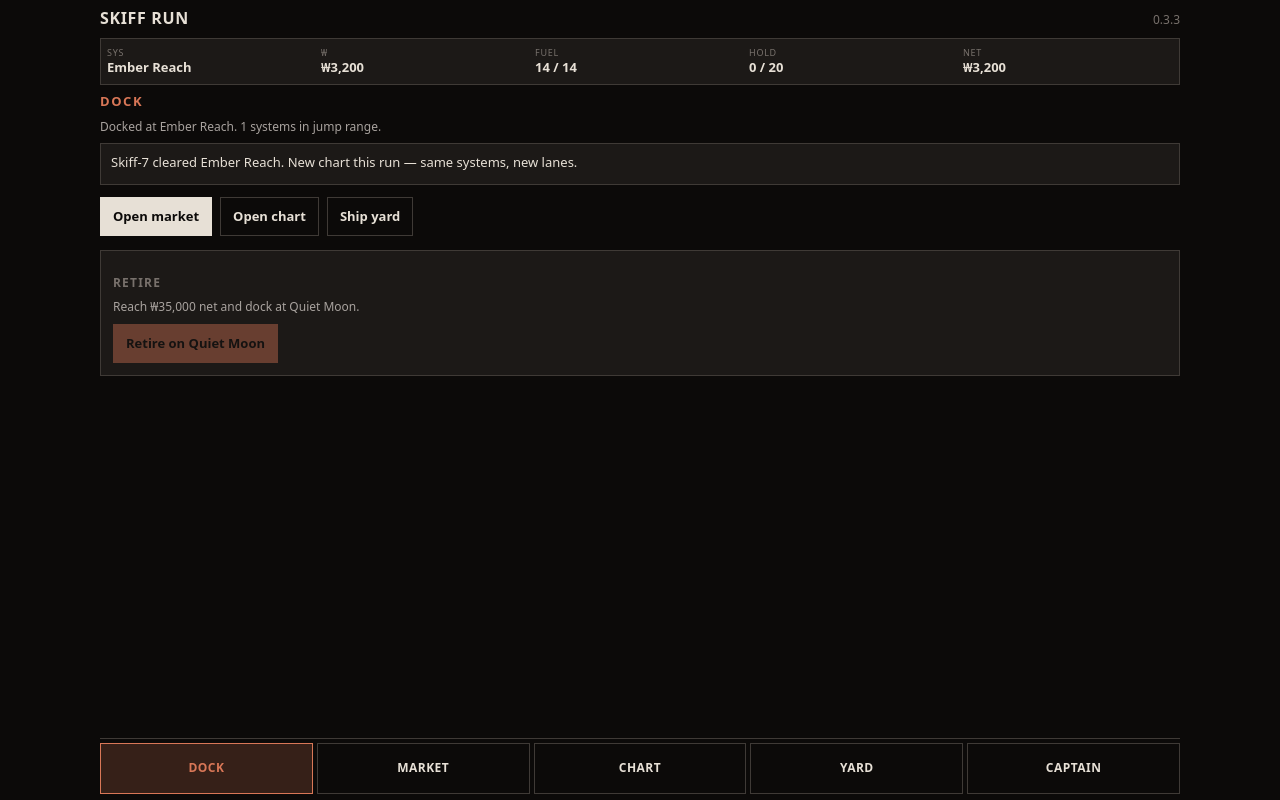
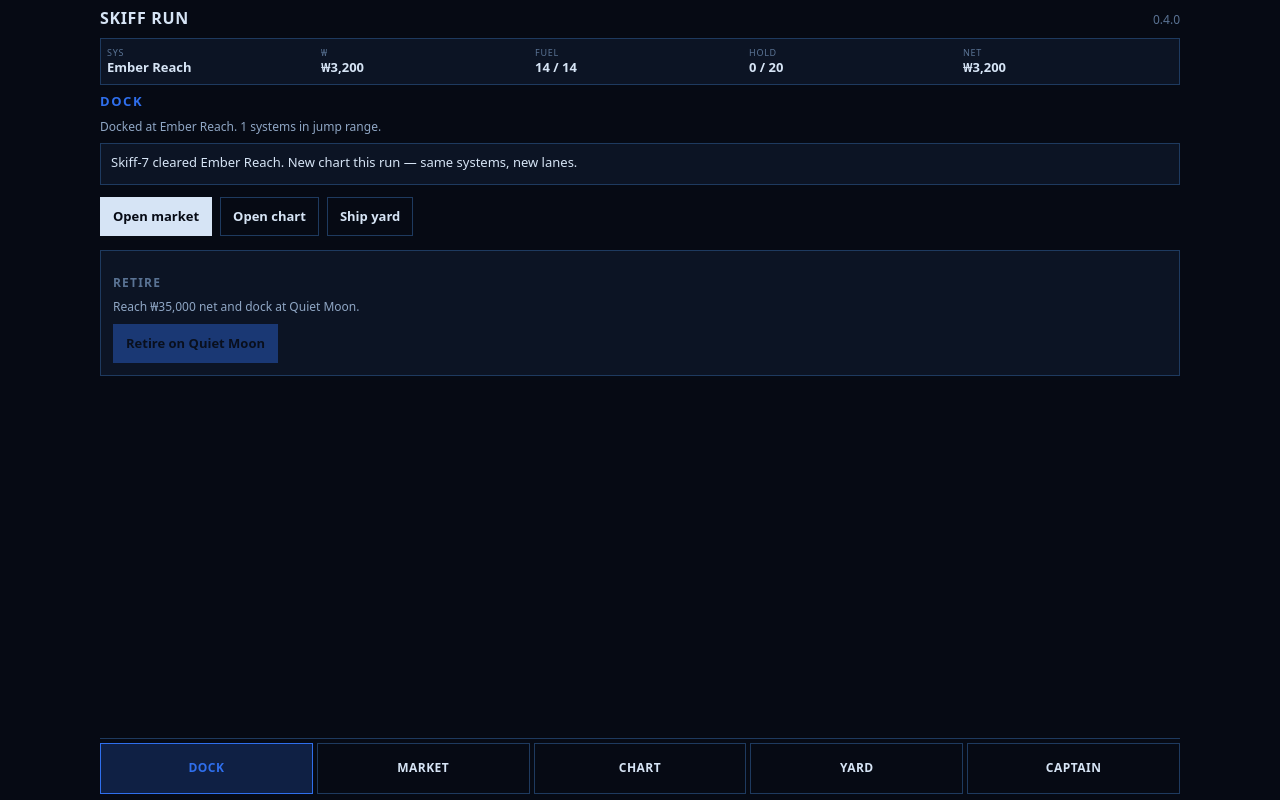
Before and after one commit to of1-dev/skiff-run, a plain HTML site: page index.html in a window 1280 px wide. Drawn offline with Linux system fonts and the light colour scheme.

Commit message:
Theme packs: Cobalt, Coffee, LCARS (0.4.0)
CSS data-theme packs with Captain switcher; preference saved separately.
Chart canvas reads theme tokens. Cobalt is default.

```diff
--- a/game.js
+++ b/game.js
@@ -1,7 +1,9 @@
 (() => {
   "use strict";
-  const VERSION = "0.3.3";
+  const VERSION = "0.4.0";
   const SAVE_KEY = "skiff-run-v1";
+  const THEME_KEY = "skiff-run-theme";
+  const THEMES = ["cobalt", "coffee", "lcars"];
   const RETIRE_NET = 35000;
   const FUEL_PRICE = 45;
   const CREW_HIRE = 800;
@@ -288,6 +290,64 @@
   const el = (id) => document.getElementById(id);
   const log = (msg) => { state.log = msg; el("log").textContent = msg; };
 
+  function cssVar(name, fallback) {
+    const v = getComputedStyle(document.documentElement).getPropertyValue(name).trim();
+    return v || fallback;
+  }
+
+  function themeColors() {
+    return {
+      bg: cssVar("--map-bg", "#04070F"),
+      here: cssVar("--map-here", "#2F6FED"),
+      sel: cssVar("--map-sel", "#D6E4F5"),
+      reach: cssVar("--map-reach", "#9BB4D4"),
+      far: cssVar("--map-far", "#33445C"),
+      label: cssVar("--map-label", "#D6E4F5"),
+      mute: cssVar("--map-mute", "#5A7394"),
+      grid: cssVar("--map-grid", "rgba(30,58,95,0.65)"),
+      ring: cssVar("--map-ring", "rgba(47,111,237,0.55)"),
+      link: cssVar("--map-link", "rgba(47,164,160,0.55)"),
+      linkDim: cssVar("--map-link-dim", "rgba(30,58,95,0.4)"),
+    };
+  }
+
+  function currentTheme() {
+    const t = document.documentElement.getAttribute("data-theme") || "cobalt";
+    return THEMES.includes(t) ? t : "cobalt";
+  }
+
+  function applyTheme(name, persist) {
+    const t = THEMES.includes(name) ? name : "cobalt";
+    document.documentElement.setAttribute("data-theme", t);
+    const meta = document.querySelector('meta[name="theme-color"]');
+    if (meta) meta.setAttribute("content", cssVar("--wall", "#060A14"));
+    document.querySelectorAll("[data-theme-pick]").forEach((b) => {
+      b.classList.toggle("active", b.dataset.themePick === t);
+    });
+    const hint = el("theme-hint");
+    if (hint) {
+      hint.textContent = t === "cobalt"
+        ? "Cobalt — dark navy hull console."
+        : t === "coffee"
+          ? "Coffee — the earlier stone and clay look."
+          : "LCARS — orange console homage (fan aesthetic pack).";
+    }
+    if (persist !== false) {
+      try { localStorage.setItem(THEME_KEY, t); } catch (e) {}
+    }
+    if (typeof ui !== "undefined" && ui && ui.tab === "chart") {
+      sizeMap();
+      drawMap();
+    }
+  }
+
+  function loadTheme() {
+    let t = "cobalt";
+    try { t = localStorage.getItem(THEME_KEY) || "cobalt"; } catch (e) {}
+    applyTheme(t, false);
+  }
+
+
   const qtyMap = Object.fromEntries(GOODS.map((g) => [g.id, 1]));
   function qtyFor(id) { return qtyMap[id] || 1; }
   function setQty(id, n) {
@@ -356,8 +416,9 @@
     const h = canvas.height / dpr;
     ctx.save();
     ctx.setTransform(dpr, 0, 0, dpr, 0, 0);
+    const tc = themeColors();
     ctx.clearRect(0, 0, w, h);
-    ctx.fillStyle = "#0C0A09";
+    ctx.fillStyle = tc.bg;
     ctx.fillRect(0, 0, w, h);
 
     const here = sys(state.system);
@@ -365,7 +426,7 @@
     const local = ui.chartMode === "local";
 
     // soft grid
-    ctx.strokeStyle = "rgba(63,58,54,0.55)";
+    ctx.strokeStyle = tc.grid;
     ctx.lineWidth = 1;
     for (let i = 1; i < 4; i++) {
       const x = (w * i) / 4;
@@ -377,7 +438,7 @@
     // range ring (always from here; in sector also show it)
     ctx.beginPath();
     ctx.arc((here.x / 100) * w, (here.y / 100) * h, (range / 100) * Math.min(w, h), 0, Math.PI * 2);
-    ctx.strokeStyle = "rgba(217,119,87,0.45)";
+    ctx.strokeStyle = tc.ring;
     ctx.lineWidth = 1.5;
     ctx.stroke();
 
@@ -389,7 +450,7 @@
       ctx.beginPath();
       ctx.moveTo((here.x / 100) * w, (here.y / 100) * h);
       ctx.lineTo((s.x / 100) * w, (s.y / 100) * h);
-      ctx.strokeStyle = reach ? "rgba(107,143,122,0.55)" : "rgba(63,58,54,0.35)";
+      ctx.strokeStyle = reach ? tc.link : tc.linkDim;
       ctx.stroke();
     });
 
@@ -402,20 +463,20 @@
       const r = s.id === here.id ? 7 : selected ? 6 : 4.5;
       ctx.beginPath();
       ctx.arc(px, py, r, 0, Math.PI * 2);
-      ctx.fillStyle = s.id === here.id ? "#D97757" : selected ? "#E7E0D6" : reach ? "#C4B9AC" : "#57534E";
+      ctx.fillStyle = s.id === here.id ? tc.here : selected ? tc.sel : reach ? tc.reach : tc.far;
       ctx.fill();
       if (selected) {
         ctx.beginPath();
         ctx.arc(px, py, r + 4, 0, Math.PI * 2);
-        ctx.strokeStyle = "#D97757";
+        ctx.strokeStyle = tc.here;
         ctx.stroke();
       }
-      ctx.fillStyle = reach || s.id === here.id ? "#E7E0D6" : "#78716C";
+      ctx.fillStyle = reach || s.id === here.id ? tc.label : tc.mute;
       ctx.font = "600 12px ui-sans-serif, system-ui, sans-serif";
       ctx.fillText(s.name, px + 9, py + 4);
       if (reach && s.id !== here.id) {
         const cost = fuelCost(here.id, s.id);
-        ctx.fillStyle = "#A8A29E";
+        ctx.fillStyle = tc.mute;
         ctx.font = "11px ui-sans-serif, system-ui, sans-serif";
         ctx.fillText(cost + "f", px + 9, py + 16);
       }
@@ -837,6 +898,11 @@
     drawMap();
   });
 
+  document.querySelectorAll("[data-theme-pick]").forEach((b) => {
+    b.onclick = () => applyTheme(b.dataset.themePick, true);
+  });
+  loadTheme();
+
   showTab("dock");
   render();
 })();
--- a/index.html
+++ b/index.html
@@ -1,9 +1,9 @@
 <!DOCTYPE html>
-<html lang="en">
+<html lang="en" data-theme="cobalt">
 <head>
   <meta charset="UTF-8" />
   <meta name="viewport" content="width=device-width, initial-scale=1, maximum-scale=1, user-scalable=no, viewport-fit=cover" />
-  <meta name="theme-color" content="#0C0A09" />
+  <meta name="theme-color" content="#060A14" />
   <meta name="apple-mobile-web-app-capable" content="yes" />
   <title>SKIFF RUN</title>
   <link rel="stylesheet" href="style.css" />
@@ -84,6 +84,15 @@
       <section id="tab-captain" class="panel" data-tab="captain" hidden>
         <h2>Captain</h2>
         <p class="hint">Save is automatic. New reshuffles the chart — same systems, new lanes.</p>
+        <h3 class="sub">Theme</h3>
+        <div class="theme-packs">
+          <div class="seg" role="group" aria-label="Theme pack">
+            <button type="button" class="seg-btn" data-theme-pick="cobalt">Cobalt</button>
+            <button type="button" class="seg-btn" data-theme-pick="coffee">Coffee</button>
+            <button type="button" class="seg-btn" data-theme-pick="lcars">LCARS</button>
+          </div>
+          <p class="hint" id="theme-hint">Cobalt is the default hull console look.</p>
+        </div>
         <button type="button" id="btn-reset" class="btn ghost">New game</button>
         <p class="disclaimer">Ember chart · original systems, goods, and hulls.</p>
       </section>
--- a/style.css
+++ b/style.css
@@ -1,4 +1,37 @@
-:root {
+/* Theme packs: data-theme on <html> — cobalt (default) | coffee | lcars */
+:root,
+[data-theme="cobalt"] {
+  --wall: #060A14;
+  --raised: #0C1424;
+  --line: #1E3A5F;
+  --type: #D6E4F5;
+  --dim: #8FA6C4;
+  --mute: #5A7394;
+  --ember: #2F6FED; /* accent (kept name for less churn) */
+  --sage: #2FA4A0;
+  --accent-soft: rgba(47, 111, 237, 0.22);
+  --map-bg: #04070F;
+  --map-here: #2F6FED;
+  --map-sel: #D6E4F5;
+  --map-reach: #9BB4D4;
+  --map-far: #33445C;
+  --map-label: #D6E4F5;
+  --map-mute: #5A7394;
+  --map-grid: rgba(30, 58, 95, 0.65);
+  --map-ring: rgba(47, 111, 237, 0.55);
+  --map-link: rgba(47, 164, 160, 0.55);
+  --map-link-dim: rgba(30, 58, 95, 0.4);
+  --radius: 0px;
+  --font: ui-sans-serif, system-ui, -apple-system, sans-serif;
+  --h2-track: 0.12em;
+  --safe-t: env(safe-area-inset-top, 0px);
+  --safe-b: env(safe-area-inset-bottom, 0px);
+  --safe-l: env(safe-area-inset-left, 0px);
+  --safe-r: env(safe-area-inset-right, 0px);
+  --tab-h: 56px;
+}
+
+[data-theme="coffee"] {
   --wall: #0C0A09;
   --raised: #1C1917;
   --line: #3F3A36;
@@ -7,18 +40,55 @@
   --mute: #78716C;
   --ember: #D97757;
   --sage: #6B8F7A;
-  --safe-t: env(safe-area-inset-top, 0px);
-  --safe-b: env(safe-area-inset-bottom, 0px);
-  --safe-l: env(safe-area-inset-left, 0px);
-  --safe-r: env(safe-area-inset-right, 0px);
-  --tab-h: 56px;
+  --accent-soft: rgba(217, 119, 87, 0.2);
+  --map-bg: #0C0A09;
+  --map-here: #D97757;
+  --map-sel: #E7E0D6;
+  --map-reach: #C4B9AC;
+  --map-far: #57534E;
+  --map-label: #E7E0D6;
+  --map-mute: #78716C;
+  --map-grid: rgba(63, 58, 54, 0.55);
+  --map-ring: rgba(217, 119, 87, 0.45);
+  --map-link: rgba(107, 143, 122, 0.55);
+  --map-link-dim: rgba(63, 58, 54, 0.35);
+  --radius: 0px;
+  --font: ui-sans-serif, system-ui, -apple-system, sans-serif;
+  --h2-track: 0.12em;
 }
+
+[data-theme="lcars"] {
+  --wall: #000000;
+  --raised: #0A0A0A;
+  --line: #FF9900;
+  --type: #FFCC99;
+  --dim: #FF9966;
+  --mute: #CC6666;
+  --ember: #FF9900;
+  --sage: #9999FF;
+  --accent-soft: rgba(255, 153, 0, 0.25);
+  --map-bg: #000000;
+  --map-here: #FF9900;
+  --map-sel: #FFCC99;
+  --map-reach: #9999FF;
+  --map-far: #444466;
+  --map-label: #FFCC99;
+  --map-mute: #CC6666;
+  --map-grid: rgba(255, 153, 0, 0.25);
+  --map-ring: rgba(255, 153, 0, 0.55);
+  --map-link: rgba(153, 153, 255, 0.55);
+  --map-link-dim: rgba(68, 68, 102, 0.4);
+  --radius: 18px;
+  --font: "Helvetica Neue", Helvetica, Arial, ui-sans-serif, sans-serif;
+  --h2-track: 0.18em;
+}
+
 * { box-sizing: border-box; margin: 0; padding: 0; }
 html, body {
   height: 100%;
   background: var(--wall);
   color: var(--type);
-  font-family: ui-sans-serif, system-ui, -apple-system, sans-serif;
+  font-family: var(--font);
   line-height: 1.35;
   overflow: hidden;
 }
@@ -86,7 +156,7 @@ html, body {
 .panel[hidden] { display: none !important; }
 .panel h2 {
   font-size: 13px;
-  letter-spacing: 0.12em;
+  letter-spacing: var(--h2-track);
   text-transform: uppercase;
   color: var(--ember);
   margin-bottom: 8px;
@@ -165,9 +235,10 @@ html, body {
   width: 100%;
   aspect-ratio: 1 / 1;
   max-height: min(52dvh, 520px);
-  background: #0C0A09;
+  background: var(--map-bg);
   border: 1px solid var(--line);
   margin-bottom: 8px;
+  border-radius: var(--radius);
 }
 #map {
   width: 100%;
@@ -221,7 +292,7 @@ html, body {
   text-transform: uppercase;
 }
 .tab.active {
-  background: rgba(217, 119, 87, 0.2);
+  background: var(--accent-soft);
   border-color: var(--ember);
   color: var(--ember);
 }
@@ -277,3 +348,28 @@ dialog::backdrop { background: rgba(0,0,0,.72); }
   margin-bottom: 0.5rem;
 }
 .panel-head h2 { margin: 0; }
+
+/* theme surface radius */
+.status-strip, .log, .row, .yard-row, .target-card, .card-block, .btn, .chip, .tab, dialog {
+  border-radius: var(--radius);
+}
+.theme-packs {
+  display: flex;
+  flex-direction: column;
+  gap: 8px;
+  margin: 12px 0 16px;
+}
+.theme-packs .seg { width: 100%; }
+.theme-packs .seg-btn { flex: 1; }
+[data-theme="lcars"] .brand strong {
+  letter-spacing: 0.2em;
+  text-transform: uppercase;
+}
+[data-theme="lcars"] .tabbar {
+  border-top-width: 3px;
+  border-top-color: var(--ember);
+}
+[data-theme="lcars"] .status-strip {
+  border-width: 2px;
+  border-color: var(--ember);
+}
```
Also changed, not shown: README.md.
